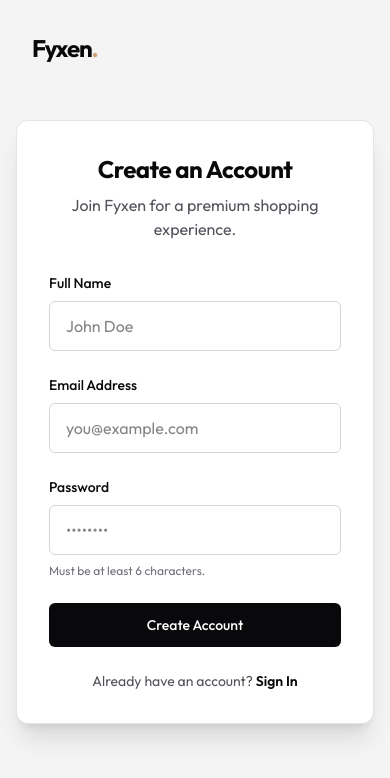
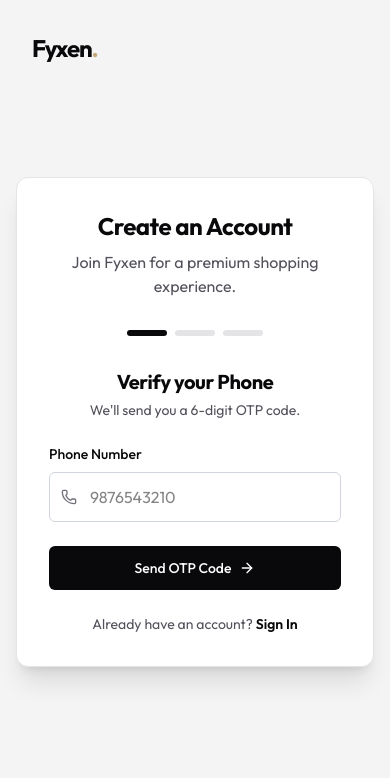
Before and after one commit to tawheedxdx/FYXEN-STORE, a Next.js app: page /signup in a window 390 px wide. Shown: the top 778 px of the page. Built offline with nearby package versions, Linux system fonts and the light colour scheme.

Commit message:
phone and otp

```diff
--- a/src/app/(auth)/actions.js
+++ b/src/app/(auth)/actions.js
@@ -6,13 +6,16 @@ import { createClient } from '@/lib/supabase/server';
 
 export async function login(formData) {
   const supabase = await createClient();
-  const email = formData.get('email');
+  const identifier = formData.get('identifier'); // email or phone
   const password = formData.get('password');
 
-  const { error } = await supabase.auth.signInWithPassword({
-    email,
-    password,
-  });
+  const isEmail = identifier.includes('@');
+
+  const { error } = await supabase.auth.signInWithPassword(
+    isEmail
+      ? { email: identifier, password }
+      : { phone: identifier.startsWith('+') ? identifier : `+91${identifier}`, password }
+  );
 
   if (error) {
     return { error: error.message };
@@ -22,25 +25,45 @@ export async function login(formData) {
   redirect('/account');
 }
 
-export async function signup(formData) {
+export async function sendOTP(phone) {
+  const supabase = await createClient();
+  const formattedPhone = phone.startsWith('+') ? phone : `+91${phone}`;
+
+  const { error } = await supabase.auth.signInWithOtp({
+    phone: formattedPhone,
+  });
+
+  if (error) return { error: error.message };
+  return { success: true };
+}
+
+export async function verifyOTP(phone, token) {
+  const supabase = await createClient();
+  const formattedPhone = phone.startsWith('+') ? phone : `+91${phone}`;
+
+  const { data, error } = await supabase.auth.verifyOtp({
+    phone: formattedPhone,
+    token,
+    type: 'sms',
+  });
+
+  if (error) return { error: error.message };
+  return { success: true, user: data.user };
+}
+
+export async function completeSignup(formData) {
   const supabase = await createClient();
   const email = formData.get('email');
   const password = formData.get('password');
   const fullName = formData.get('fullName');
 
-  const { data, error } = await supabase.auth.signUp({
+  const { data, error } = await supabase.auth.updateUser({
     email,
     password,
-    options: {
-      data: {
-        full_name: fullName,
-      },
-    },
+    data: { full_name: fullName }
   });
 
-  if (error) {
-    return { error: error.message };
-  }
+  if (error) return { error: error.message };
 
   revalidatePath('/', 'layout');
   redirect('/account');
--- a/src/components/forms/LoginForm.jsx
+++ b/src/components/forms/LoginForm.jsx
@@ -3,7 +3,7 @@
 import { useState } from 'react';
 import Link from 'next/link';
 import { login } from '@/app/(auth)/actions';
-import { ArrowRight, Loader2 } from 'lucide-react';
+import { ArrowRight, Loader2, User } from 'lucide-react';
 
 export default function LoginForm() {
   const [error, setError] = useState(null);
@@ -28,15 +28,18 @@ export default function LoginForm() {
       )}
 
       <div>
-        <label htmlFor="email" className="block text-sm font-medium text-primary-900 mb-2">Email Address</label>
-        <input
-          id="email"
-          name="email"
-          type="email"
-          required
-          className="input-field"
-          placeholder="you@example.com"
-        />
+        <label htmlFor="identifier" className="block text-sm font-medium text-primary-900 mb-2">Email or Phone Number</label>
+        <div className="relative">
+          <User className="absolute left-3 top-1/2 -translate-y-1/2 w-4 h-4 text-primary-400" />
+          <input
+            id="identifier"
+            name="identifier"
+            type="text"
+            required
+            className="input-field pl-10"
+            placeholder="Email or +91..."
+          />
+        </div>
       </div>
 
       <div>
--- a/src/components/forms/SignupForm.jsx
+++ b/src/components/forms/SignupForm.jsx
@@ -2,17 +2,46 @@
 
 import { useState } from 'react';
 import Link from 'next/link';
-import { signup } from '@/app/(auth)/actions';
-import { Loader2 } from 'lucide-react';
+import { sendOTP, verifyOTP, completeSignup } from '@/app/(auth)/actions';
+import { Loader2, Phone, Hash, User, Mail, Lock, ArrowRight, CheckCircle2 } from 'lucide-react';
 
 export default function SignupForm() {
+  const [step, setStep] = useState(1); // 1: Phone, 2: OTP, 3: Details
+  const [phone, setPhone] = useState('');
+  const [otp, setOtp] = useState('');
   const [error, setError] = useState(null);
   const [isLoading, setIsLoading] = useState(false);
 
-  async function handleSubmit(formData) {
+  async function handleSendOTP(e) {
+    e.preventDefault();
     setIsLoading(true);
     setError(null);
-    const res = await signup(formData);
+    const res = await sendOTP(phone);
+    if (res.error) {
+      setError(res.error);
+    } else {
+      setStep(2);
+    }
+    setIsLoading(false);
+  }
+
+  async function handleVerifyOTP(e) {
+    e.preventDefault();
+    setIsLoading(true);
+    setError(null);
+    const res = await verifyOTP(phone, otp);
+    if (res.error) {
+      setError(res.error);
+    } else {
+      setStep(3);
+    }
+    setIsLoading(false);
+  }
+
+  async function handleCompleteSignup(formData) {
+    setIsLoading(true);
+    setError(null);
+    const res = await completeSignup(formData);
     if (res?.error) {
       setError(res.error);
       setIsLoading(false);
@@ -20,49 +49,136 @@ export default function SignupForm() {
   }
 
   return (
-    <form action={handleSubmit} className="space-y-6 w-full max-w-sm mx-auto">
+    <div className="w-full max-w-sm mx-auto">
+      {/* Progress Indicator */}
+      <div className="flex items-center justify-center gap-2 mb-8">
+        {[1, 2, 3].map((s) => (
+          <div
+            key={s}
+            className={`h-1.5 w-10 rounded-full transition-colors ${
+              step >= s ? 'bg-primary-900 dark:bg-white' : 'bg-primary-100 dark:bg-white/10'
+            }`}
+          />
+        ))}
+      </div>
+
       {error && (
-        <div className="p-3 text-sm text-red-500 bg-red-50 border border-red-200 rounded-md">
+        <div className="mb-6 p-3 text-sm text-red-500 bg-red-50 border border-red-200 rounded-md">
           {error}
         </div>
       )}
 
+      {step === 1 && (
+        <form onSubmit={handleSendOTP} className="space-y-6 animate-in fade-in slide-in-from-right-4 duration-300">
+          <div className="text-center mb-6">
+            <h2 className="text-xl font-bold mb-1">Verify your Phone</h2>
+            <p className="text-sm text-primary-500">We'll send you a 6-digit OTP code.</p>
+          </div>
           <div>
-        <label htmlFor="fullName" className="block text-sm font-medium text-primary-900 mb-2">Full Name</label>
+            <label className="block text-sm font-medium text-primary-900 mb-2">Phone Number</label>
+            <div className="relative">
+              <Phone className="absolute left-3 top-1/2 -translate-y-1/2 w-4 h-4 text-primary-400" />
               <input
-          id="fullName"
+                type="tel"
+                required
+                value={phone}
+                onChange={(e) => setPhone(e.target.value)}
+                className="input-field pl-10"
+                placeholder="9876543210"
+              />
+            </div>
+          </div>
+          <button type="submit" disabled={isLoading} className="btn-primary w-full gap-2">
+            {isLoading ? <Loader2 className="w-5 h-5 animate-spin" /> : <>Send OTP Code <ArrowRight className="w-4 h-4" /></>}
+          </button>
+        </form>
+      )}
+
+      {step === 2 && (
+        <form onSubmit={handleVerifyOTP} className="space-y-6 animate-in fade-in slide-in-from-right-4 duration-300">
+          <div className="text-center mb-6">
+            <h2 className="text-xl font-bold mb-1">Enter OTP</h2>
+            <p className="text-sm text-primary-500">Sent to <span className="font-semibold text-primary-900">{phone}</span></p>
+          </div>
+          <div>
+            <label className="block text-sm font-medium text-primary-900 mb-2">6-Digit Code</label>
+            <div className="relative">
+              <Hash className="absolute left-3 top-1/2 -translate-y-1/2 w-4 h-4 text-primary-400" />
+              <input
+                type="text"
+                required
+                maxLength={6}
+                value={otp}
+                onChange={(e) => setOtp(e.target.value)}
+                className="input-field pl-10 tracking-[0.5em] font-mono text-center"
+                placeholder="000000"
+              />
+            </div>
+          </div>
+          <button type="submit" disabled={isLoading} className="btn-primary w-full">
+            {isLoading ? <Loader2 className="w-5 h-5 animate-spin" /> : 'Verify & Continue'}
+          </button>
+          <button
+            type="button"
+            onClick={() => setStep(1)}
+            className="w-full text-sm text-primary-500 hover:text-primary-900 transition-colors"
+          >
+            Edit Phone Number
+          </button>
+        </form>
+      )}
+
+      {step === 3 && (
+        <form action={handleCompleteSignup} className="space-y-6 animate-in fade-in slide-in-from-right-4 duration-300">
+          <div className="text-center mb-6">
+            <div className="flex justify-center mb-2">
+              <CheckCircle2 className="w-10 h-10 text-green-500" />
+            </div>
+            <h2 className="text-xl font-bold mb-1">Identity Verified!</h2>
+            <p className="text-sm text-primary-500">Last step: Setup your account details.</p>
+          </div>
+
+          <div>
+            <label className="block text-sm font-medium text-primary-900 mb-2">Full Name</label>
+            <div className="relative">
+              <User className="absolute left-3 top-1/2 -translate-y-1/2 w-4 h-4 text-primary-400" />
+              <input
                 name="fullName"
                 type="text"
                 required
-          className="input-field"
+                className="input-field pl-10"
                 placeholder="John Doe"
               />
             </div>
+          </div>
 
           <div>
-        <label htmlFor="email" className="block text-sm font-medium text-primary-900 mb-2">Email Address</label>
+            <label className="block text-sm font-medium text-primary-900 mb-2">Email Address</label>
+            <div className="relative">
+              <Mail className="absolute left-3 top-1/2 -translate-y-1/2 w-4 h-4 text-primary-400" />
               <input
-          id="email"
                 name="email"
                 type="email"
                 required
-          className="input-field"
+                className="input-field pl-10"
                 placeholder="you@example.com"
               />
             </div>
+          </div>
 
           <div>
-        <label htmlFor="password" className="block text-sm font-medium text-primary-900 mb-2">Password</label>
+            <label className="block text-sm font-medium text-primary-900 mb-2">Create Password</label>
+            <div className="relative">
+              <Lock className="absolute left-3 top-1/2 -translate-y-1/2 w-4 h-4 text-primary-400" />
               <input
-          id="password"
                 name="password"
                 type="password"
                 required
-          className="input-field"
+                className="input-field pl-10"
                 placeholder="••••••••"
                 minLength={6}
               />
-        <p className="text-xs text-primary-400 mt-2">Must be at least 6 characters.</p>
+            </div>
           </div>
 
           <button
@@ -70,9 +186,12 @@ export default function SignupForm() {
             disabled={isLoading}
             className="btn-primary w-full"
           >
-        {isLoading ? <Loader2 className="w-5 h-5 animate-spin" /> : 'Create Account'}
+            {isLoading ? <Loader2 className="w-5 h-5 animate-spin" /> : 'Complete Setup'}
           </button>
+        </form>
+      )}
 
+      {step < 3 && (
         <div className="text-center mt-6">
           <p className="text-sm text-primary-500">
             Already have an account?{' '}
@@ -81,6 +200,7 @@ export default function SignupForm() {
             </Link>
           </p>
         </div>
-    </form>
+      )}
+    </div>
   );
 }
```
Lines whose indentation alone changed are shown as unchanged.
